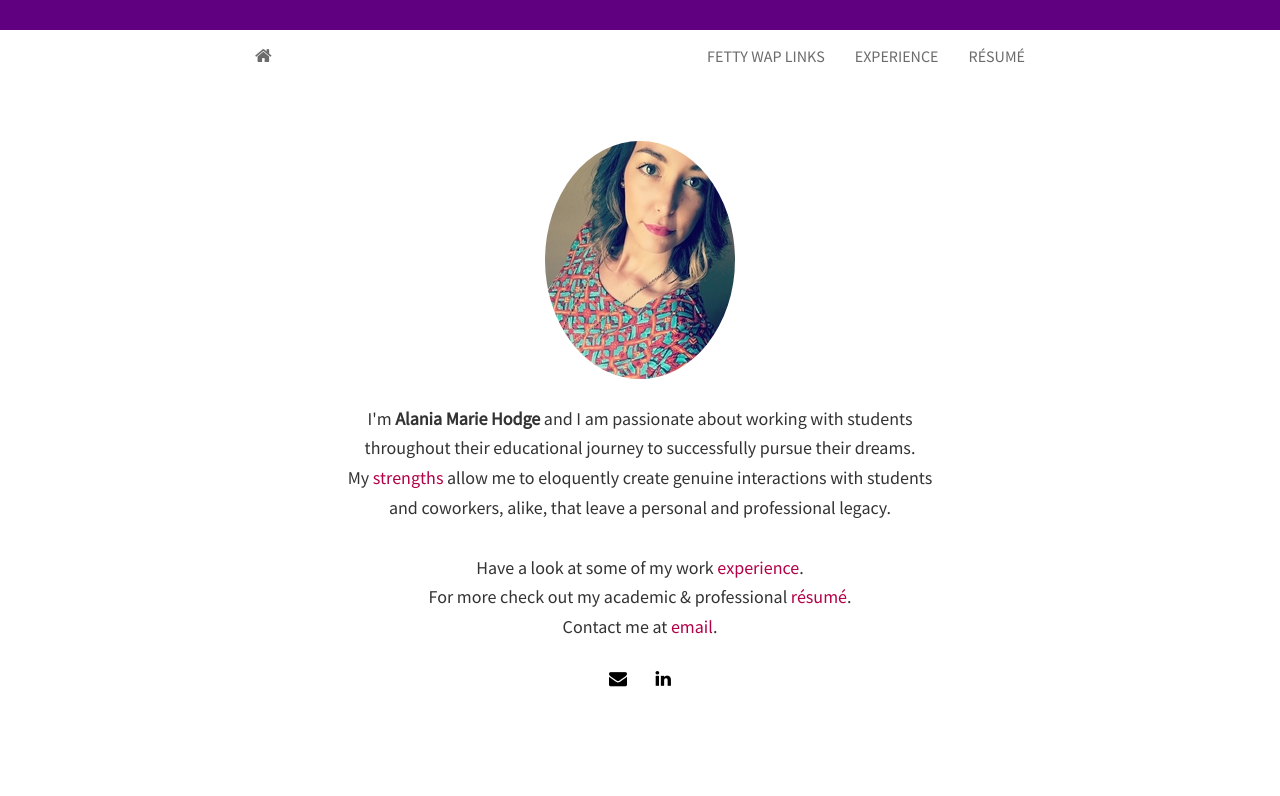
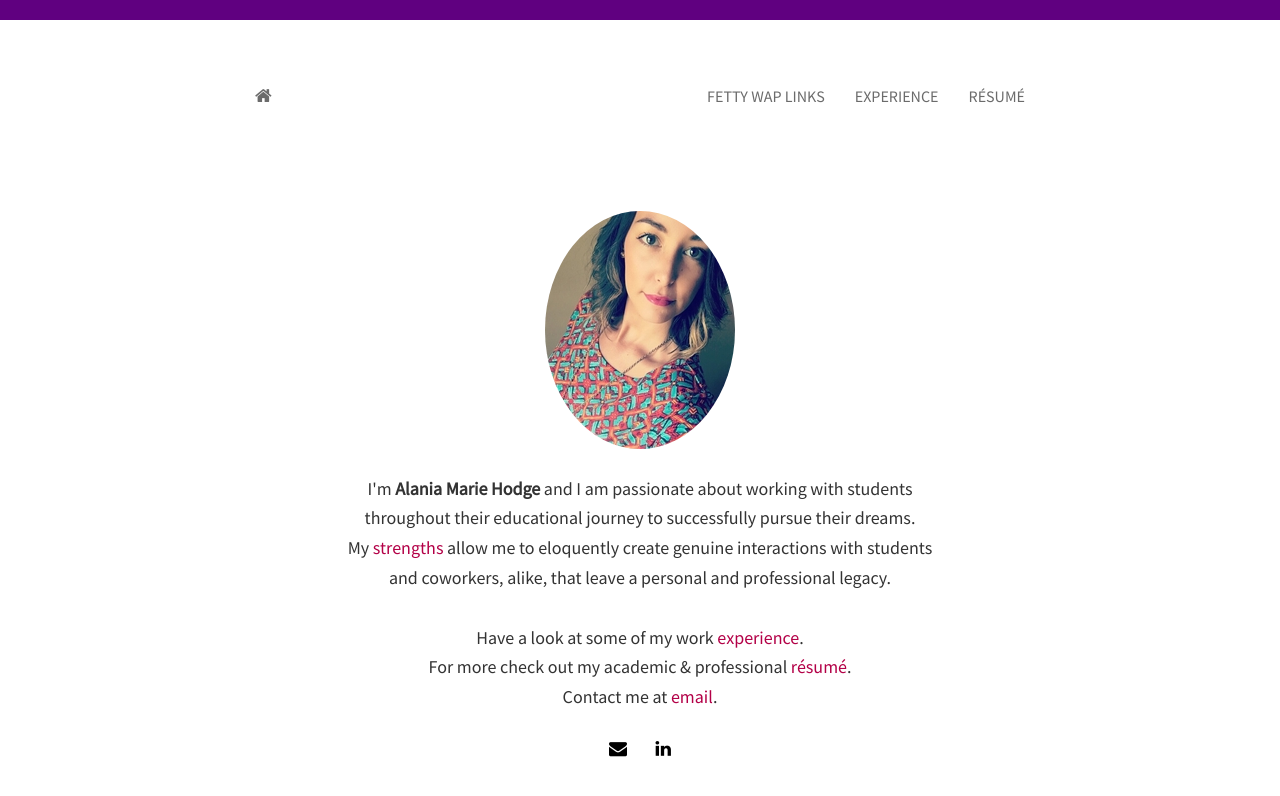
Before and after one commit to alaniahodge/alaniahodge.github.io, a Jekyll site: the page built from index.html, in a window 1280 px wide. Shown: the top 796 px of the page. Built offline with Jekyll 4.4.1, drawn with Linux system fonts in a browser that asks for light colours; nearby versions of some CDN libraries; the list of posts is cut into pages by our own code.

```diff
--- a/_includes/header.html
+++ b/_includes/header.html
@@ -5,8 +5,8 @@
     </div>
     <div id="navbar">
       <ul class="nav navbar-nav navbar-right">
-        <li><a href="{{ site.baseurl }}fetty.html">FETTY WAP LINKS</a></li>
-        <li><a href="{{ site.baseurl }}projects.html">EXPERIENCE</a></li>
+        <li><a href="{{ site.baseurl }}">FETTY WAP LINKS</a></li>
+        <li><a href="{{ site.baseurl }}">EXPERIENCE</a></li>
         <li><a href="{{ site.baseurl }}resume.html">RÉSUMÉ</a></li>
       </ul>
     </div>
--- a/static/css/layout.css
+++ b/static/css/layout.css
@@ -6,8 +6,8 @@ body {
     line-height: 21px;
     color: rgb(48, 48, 48);
     border-top: 20px solid #600080;
-    border-bottom: 20px solid #600080;
-    /*border-right: 20px solid #600080;
+    /*border-bottom: 20px solid #600080;
+    border-right: 20px solid #600080;
     border-left: 20px solid #600080;*/
 }
 
--- a/static/css/main.css
+++ b/static/css/main.css
@@ -6,7 +6,7 @@ body {
   background-color: #ffffff;
   font-family: 'Source Sans Pro', sans-serif;
   /* The html and body elements cannot have any padding or margin. */
-  border-top: 15px solid #600080;
+  border-top: 10px solid #600080;
 }
 /* Wrapper for page content to push down footer */
 #wrap {
@@ -93,6 +93,7 @@ body {
   width: auto;
   max-width: 800px;
   text-align: center;
+  margin-top: 50px;
 }
 .container .text-muted {
   margin: 20px 0;
```
